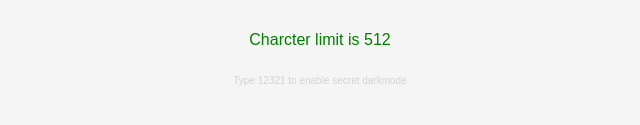
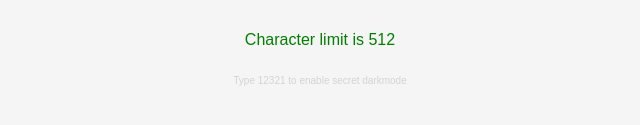
Before and after one commit to BarykadyDrogowe12/tokenGenerator, a plain HTML site: page index.html in a window 1280 px wide. Shown: the part 175-300 px from the top of the page, 320-960 px from the left. Drawn offline with Linux system fonts and the light colour scheme.

Commit message:
GRAMMAR AAAA

```diff
--- a/index.html
+++ b/index.html
@@ -13,7 +13,7 @@
     <button>Get token</button><br>
     <label for="input">Input character amount</label>
     <input type="number" id="input" value="12"><br>
-    <p id="charlim">Charcter limit is 512</p>
+    <p id="charlim">Character limit is 512</p>
     <p id="secret">Type 12321 to enable secret darkmode</p>
 </body>
 </html>
```
